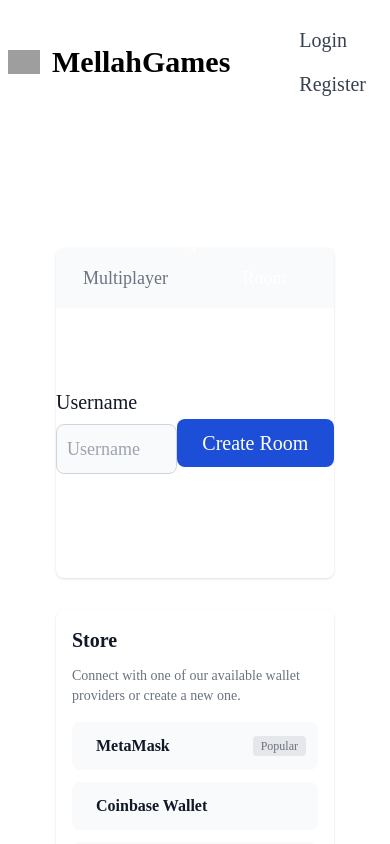
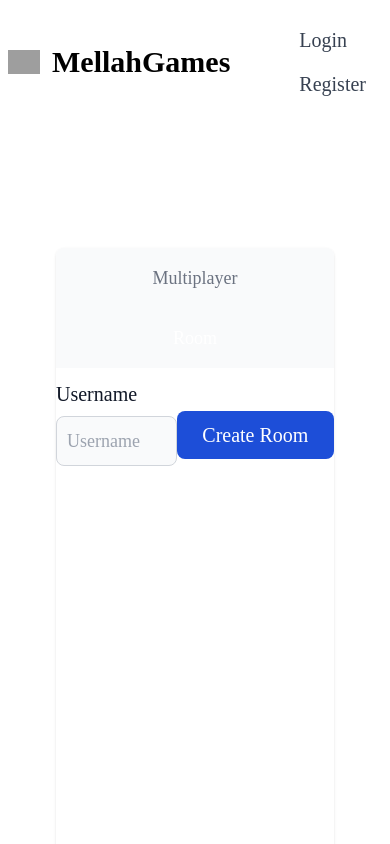
Before and after one commit to sakousi/puissance4-ReactJS, a React (Create React App) app in the folder front/: page /connect4 in a window 390 px wide. Both pictures are taken after a click on the button "Room". Shown: the top 844 px of the page. Built offline with nearby package versions, Linux system fonts and the light colour scheme; no server answers; grey boxes are pictures that could not be loaded.

Commit message:
refacto css modale room multiplayer gametype

```diff
--- a/front/src/components/Connect4/GameType.js
+++ b/front/src/components/Connect4/GameType.js
@@ -17,7 +17,7 @@
 
   return (
     <div className="row-start-1 lg:col-start-2 lg:col-span-2 bg-white border border-gray-200 rounded-lg shadow dark:bg-gray-800 dark:border-gray-700 min-w-full">
-      <ul className="flex text-sm font-medium text-center text-gray-500 divide-x divide-gray-200 rounded-lg dark:divide-gray-600 dark:text-gray-400">
+      <ul className="flex flex-col sm:flex-row text-sm font-medium text-center text-gray-500 divide-x divide-gray-200 rounded-lg dark:divide-gray-600 dark:text-gray-400">
         {["Multiplayer", "Room"].map((item, index) => {
           return (
             <li key={index} className="w-full">
@@ -37,7 +37,7 @@
           );
         })}
       </ul>
-      <div className="flex min-h-[80%] justify-center items-center">
+      <div className="flex h-auto justify-center items-center">
         {activeTab === 0 ? <Multiplayer></Multiplayer> : <JoinRoom></JoinRoom>}
       </div>
     </div>
--- a/front/src/components/Connect4/SelectGameType/CreateRoom.js
+++ b/front/src/components/Connect4/SelectGameType/CreateRoom.js
@@ -1,13 +1,29 @@
+import { useContext } from "react";
+import { Connect4GameContext } from "../../../context/Connect4GameContext";
+
 export default function CreateRoom() {
-    return (
-        <form className="flex flex-col justify-center items-center my-20">
+  const gameContext = useContext(Connect4GameContext);
+
+  return (
+    <div className="fixed bg-slate-600 w-[40rem] h-[30rem] rounded-lg">
+      <div className="flex justify-end">
+        <button
+          type="button"
+          className="text-white m-2 bg-red-600 hover:bg-red-800 focus:ring-4 focus:outline-none focus:ring-red-300 dark:focus:ring-red-800 font-medium rounded-lg text-sm inline-flex items-center px-5 py-2.5 text-center"
+          onClick={() => {
+            gameContext.setModaleRoomOpen(false);
+          }}
+        >
+          X
+        </button>
+      </div>
+      <form className="flex flex-col justify-center items-center my-20">
         <div className="mb-6">
           <label className="block mb-2 text-sm font-medium text-gray-900 dark:text-white">
             Username
           </label>
           <input
             type="username"
-            id="username"
             className="bg-gray-50 border border-gray-300 text-gray-900 text-sm rounded-lg focus:ring-blue-500 focus:border-blue-500 block w-full p-2.5 dark:bg-gray-700 dark:border-gray-600 dark:placeholder-gray-400 dark:text-white dark:focus:ring-blue-500 dark:focus:border-blue-500"
             placeholder="Username"
             required
@@ -20,5 +36,6 @@
           Create Room
         </button>
       </form>
-    );
-  }
+    </div>
+  );
+}
--- a/front/src/components/Connect4/SelectGameType/JoinRoom.js
+++ b/front/src/components/Connect4/SelectGameType/JoinRoom.js
@@ -1,9 +1,15 @@
-
+import { useContext, useState } from "react";
+import { Connect4GameContext } from "../../../context/Connect4GameContext";
+import CreateRoom from "./CreateRoom";
 
 export default function JoinRoom() {
+  const gameContext = useContext(Connect4GameContext);
 
   return (
-        <><form className="flex flex-col justify-center items-center my-20">
+    <>
+      <div className="grid grid-rows-4 h-full min-w-full">
+        <div className="flex flex-row min-w-full justify-evenly items-center my-3">
+          <form className="flex flex-col justify-center items-center">
             <div className="mb-6">
               <label className="block mb-2 text-xl font-medium text-gray-900 dark:text-white">
                 Username
@@ -16,15 +22,27 @@
                 required
               ></input>
             </div>
-      </form><button
+          </form>
+          <button
             type="submit"
             onClick={(e) => {
               e.preventDefault();
-          console.log("Create Room")
-        } }
-        className="text-white bg-blue-700 hover:bg-blue-800 focus:ring-4 focus:outline-none focus:ring-blue-300 font-medium rounded-lg text-xl w-full sm:w-auto px-5 py-2.5 text-center dark:bg-blue-600 dark:hover:bg-blue-700 dark:focus:ring-blue-800"
+              console.log("Create Room");
+              gameContext.setModaleRoomOpen(true);
+            }}
+            className="text-white h-fit bg-blue-700 hover:bg-blue-800 focus:ring-4 focus:outline-none focus:ring-blue-300 font-medium rounded-lg text-xl w-full sm:w-auto px-5 py-2.5 text-center dark:bg-blue-600 dark:hover:bg-blue-700 dark:focus:ring-blue-800"
           >
             Create Room
-        </button></>
+          </button>
+        </div>
+        <div className=" row-span-3 flex min-w-full items-center justify-center">
+          <div className="flex items-start">
+            <h2 className="text-white text-3xl">Rooms</h2>
+          </div>
+          <div></div>
+        </div>
+      </div>
+      {gameContext.modaleRoomOpen && <CreateRoom></CreateRoom>}
+    </>
   );
 }
--- a/front/src/context/Connect4GameContext.js
+++ b/front/src/context/Connect4GameContext.js
@@ -13,7 +13,7 @@
   const [boardList, setBoardList] = useState([]);
   const [currentPlayer, setCurrentPlayer] = useState(null);
   const [opponent, setOpponent] = useState(null);
-
+  const [modaleRoomOpen, setModaleRoomOpen] = useState(false);
   const [socket, setSocket] = useState(null);
   const [connected, setConnected] = useState(false);
 
@@ -44,6 +44,8 @@
         setOpponent,
         socket,
         connect,
+        modaleRoomOpen,
+        setModaleRoomOpen,
       }}
     >
       {children}
```
Lines whose indentation alone changed are shown as unchanged.
